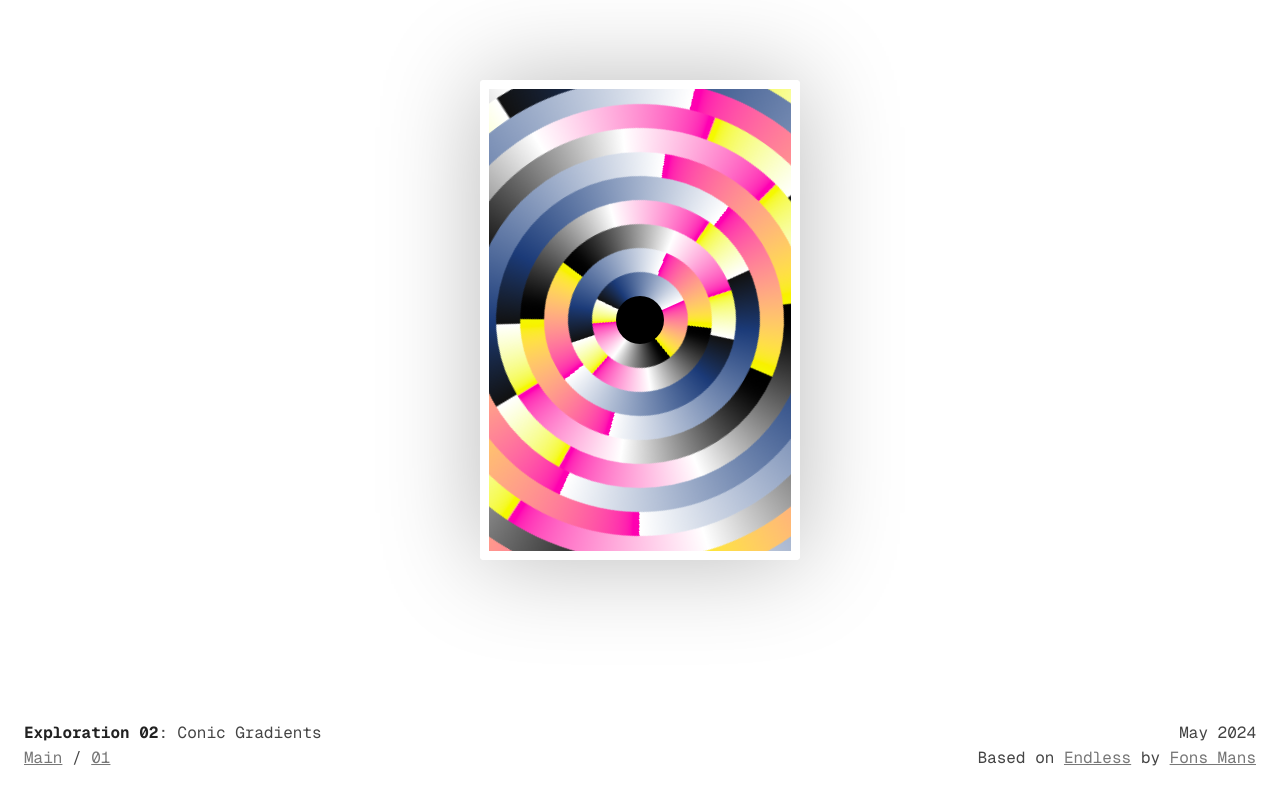
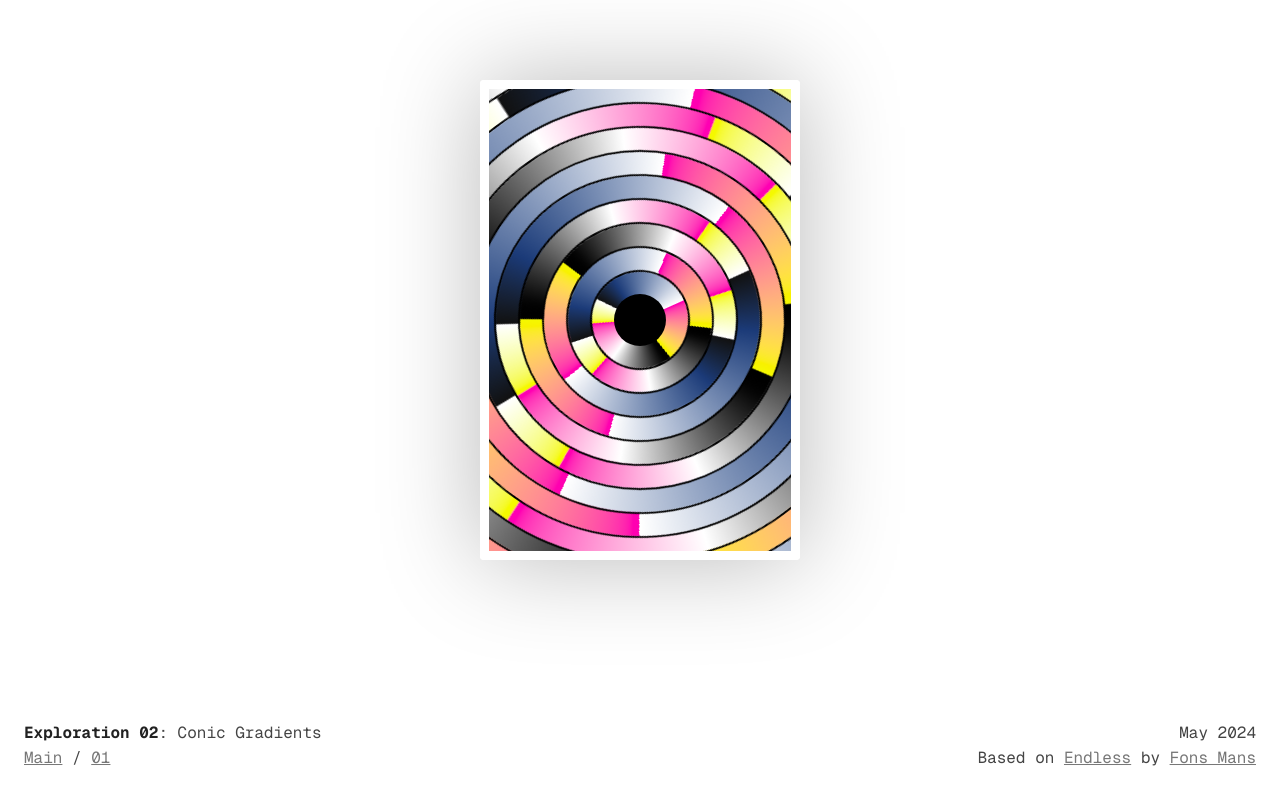
Before and after one commit to GrossDesignCo/mattgross.io, a Next.js app: page /explorations/02 in a window 1280 px wide. Built offline with nearby package versions, Linux system fonts and the light colour scheme.

Commit message:
add borders to gadients

```diff
--- a/pages/explorations/02/index.module.css
+++ b/pages/explorations/02/index.module.css
@@ -56,7 +56,7 @@
     inset-block: 50%;
     inset-inline: 50%;
     border-radius: 100%;
-    border: 0 solid var(--bg);
+    border: calc(var(--height) * 0.02) solid var(--bg);
   }
 
   100% {
@@ -100,6 +100,7 @@
   height: var(--circumference);
   top: calc(50% - var(--circumference) / 2);
   left: calc(50% - var(--circumference) / 2);
+  box-shadow: 0 0 0px 2px #000;
 }
 
 .bg12 {
```
